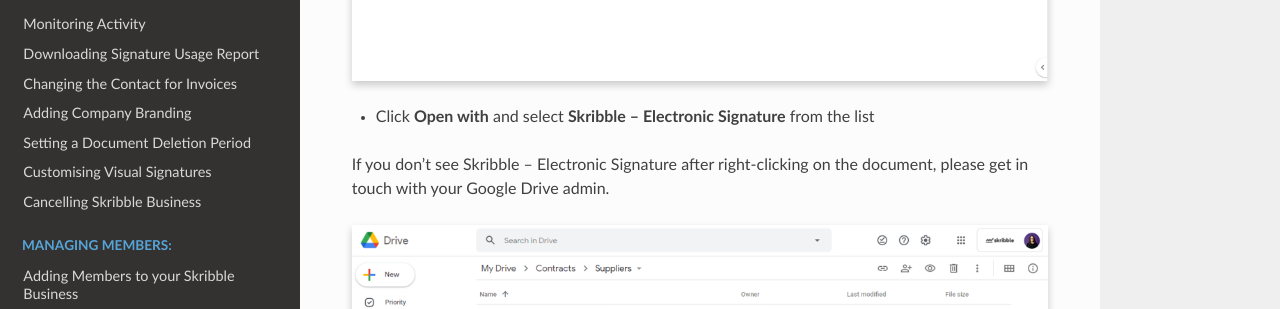
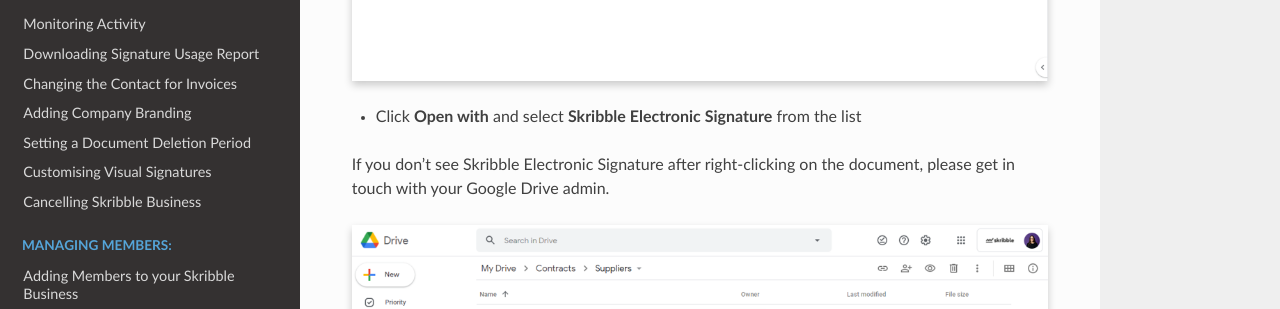
Before and after one commit to matthieu-bt/business-guide, a Sphinx documentation site: the page built from source/integrations/sign-google-drive.rst, in a window 1280 px wide and 900 px high, scrolled down 722 px. Shown: the part 151-460 px from the top of the window. Built offline with Sphinx 7.4.7 and the Read the Docs theme 2.0.0, drawn with Linux system fonts in a browser that asks for light colours.

Commit message:
Dropping "-" from the naming

```diff
--- a/source/integrations/sign-google-drive.rst
+++ b/source/integrations/sign-google-drive.rst
@@ -27,9 +27,9 @@
     :class: with-shadow
 
 
-- Click **Open with** and select **Skribble – Electronic Signature** from the list
+- Click **Open with** and select **Skribble Electronic Signature** from the list
 
-If you don't see Skribble – Electronic Signature after right-clicking on the document, please get in touch with your Google Drive admin.
+If you don't see Skribble Electronic Signature after right-clicking on the document, please get in touch with your Google Drive admin.
 
 
 .. image:: 2_open_with_skribble.png
```
